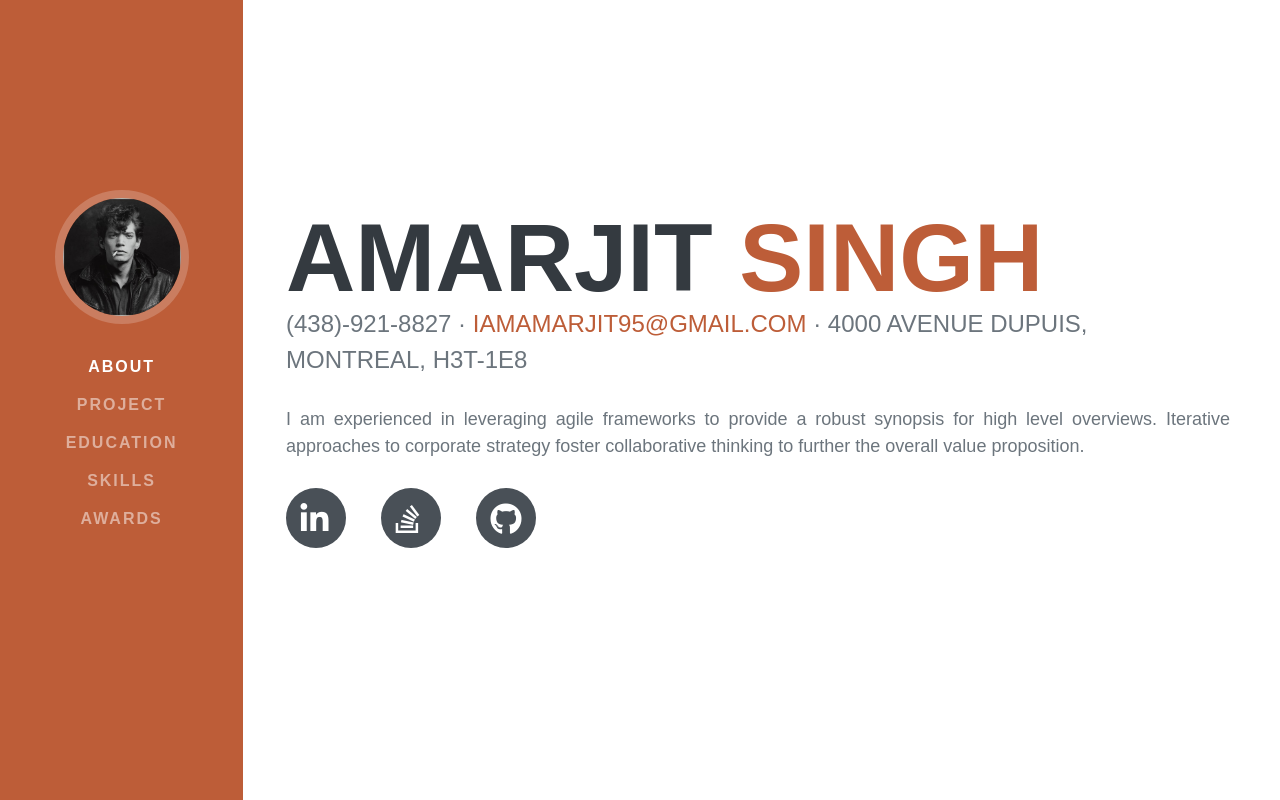
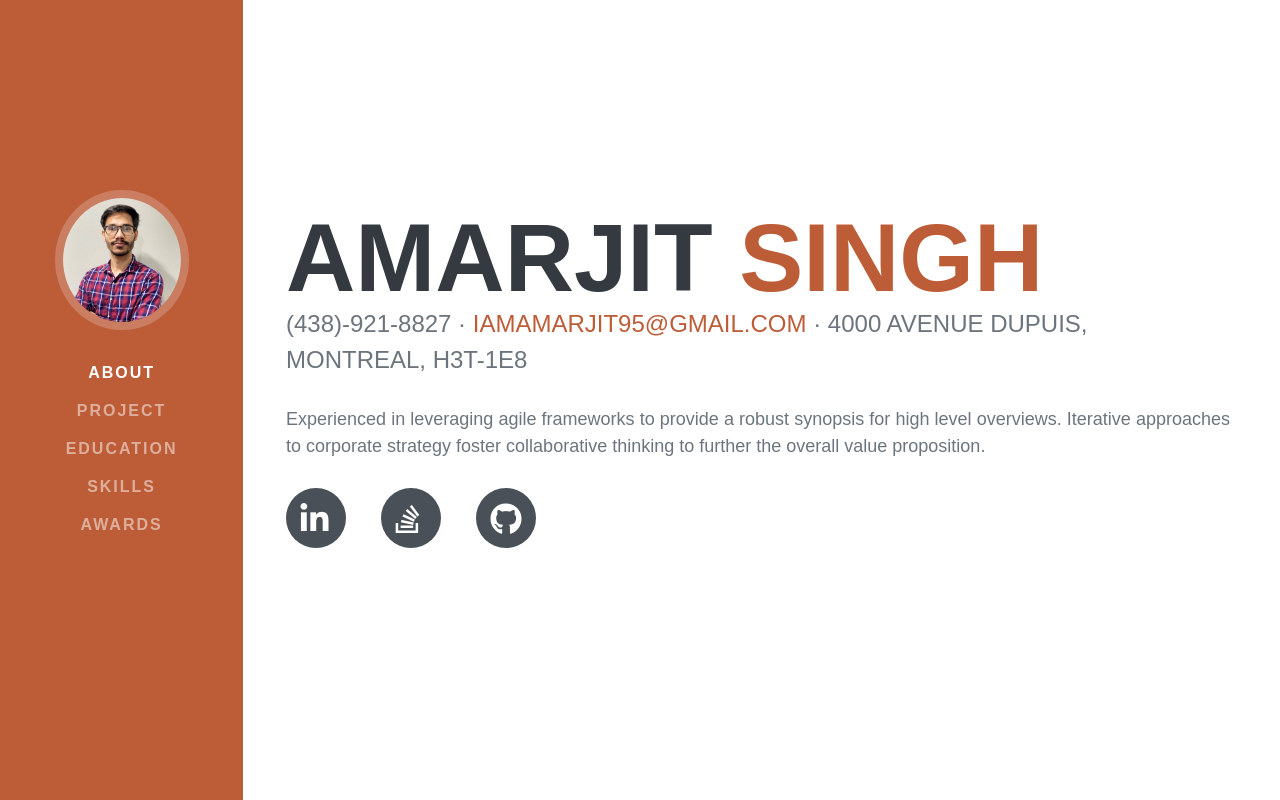
Before and after one commit to iamamar11/Portfolio_ReactJS, a React (Create React App) app: page / in a window 1280 px wide. Built offline with nearby package versions, Linux system fonts and the light colour scheme; a web font is replaced by a local one.

Commit message:
Changing profile photo

```diff
--- a/public/index.html
+++ b/public/index.html
@@ -6,7 +6,7 @@
     <meta name="theme-color" content="#000000" />
     <meta
       name="description"
-      content="Web site created using create-react-app"
+      content="Portfolio created by Amarjit using ReactJS"
     />
     <link rel="icon" type="image/png" href="./favicon.png">
     <link href="https://fonts.googleapis.com/css2?family=Saira+Extra+Condensed:wght@500;700;800&display=swap" rel="stylesheet">
@@ -16,6 +16,5 @@
   </head>
   <body>
     <div id="root"></div>
-
   </body>
 </html>
--- a/src/Components/Body/About/About.js
+++ b/src/Components/Body/About/About.js
@@ -7,7 +7,7 @@ const About = () => {
         <div className='aboutDiv'>
             <h1 className='fullname'>Amarjit <span style={{color : '#BD5D38'}}>Singh</span></h1>
             <span className='contactInfo'><a href="tel:+1-438-921-8827" style={{color : "#6C757D"}} title='make a call to Amarjit'>(438)-921-8827</a> &middot; <a href='mailto: iamamarjit95@gmail.com' style={{color : "#BD5D38"}} title='Send email to Amarjit'>iamamarjit95@gmail.com</a>  &middot; 4000 Avenue Dupuis, Montreal, H3T-1E8</span>
-            <h4 className='description'>I am experienced in leveraging agile frameworks to provide a robust synopsis for high level overviews. Iterative approaches to corporate strategy foster collaborative thinking to further the overall value proposition.</h4>
+            <h4 className='description'>Experienced in leveraging agile frameworks to provide a robust synopsis for high level overviews. Iterative approaches to corporate strategy foster collaborative thinking to further the overall value proposition.</h4>
             <SocialList />
         </div>
     )
--- a/src/Components/Toolbar/Navigation/SideDraw/SideDraw.js
+++ b/src/Components/Toolbar/Navigation/SideDraw/SideDraw.js
@@ -2,7 +2,7 @@ import React from 'react'
 import Backdrop from '../../../UI/Backdrop/Backdrop'
 import Logo from '../Logo/Logo'
 import NavigationList from '../NavigationList/NavigationList'
-import MyImage from '../../../../Assets/Images/portfolio.jpg'
+import MyImage from '../../../../Assets/Images/ProfilePicCopy.jpg'
 import './SideDraw.scss'
 
 const SideDraw = ( props ) => {
```
Also changed, not shown: src/Assets/Images/ProfilePicCopy.jpg (added), src/Assets/Images/portfolio.jpg (deleted).
